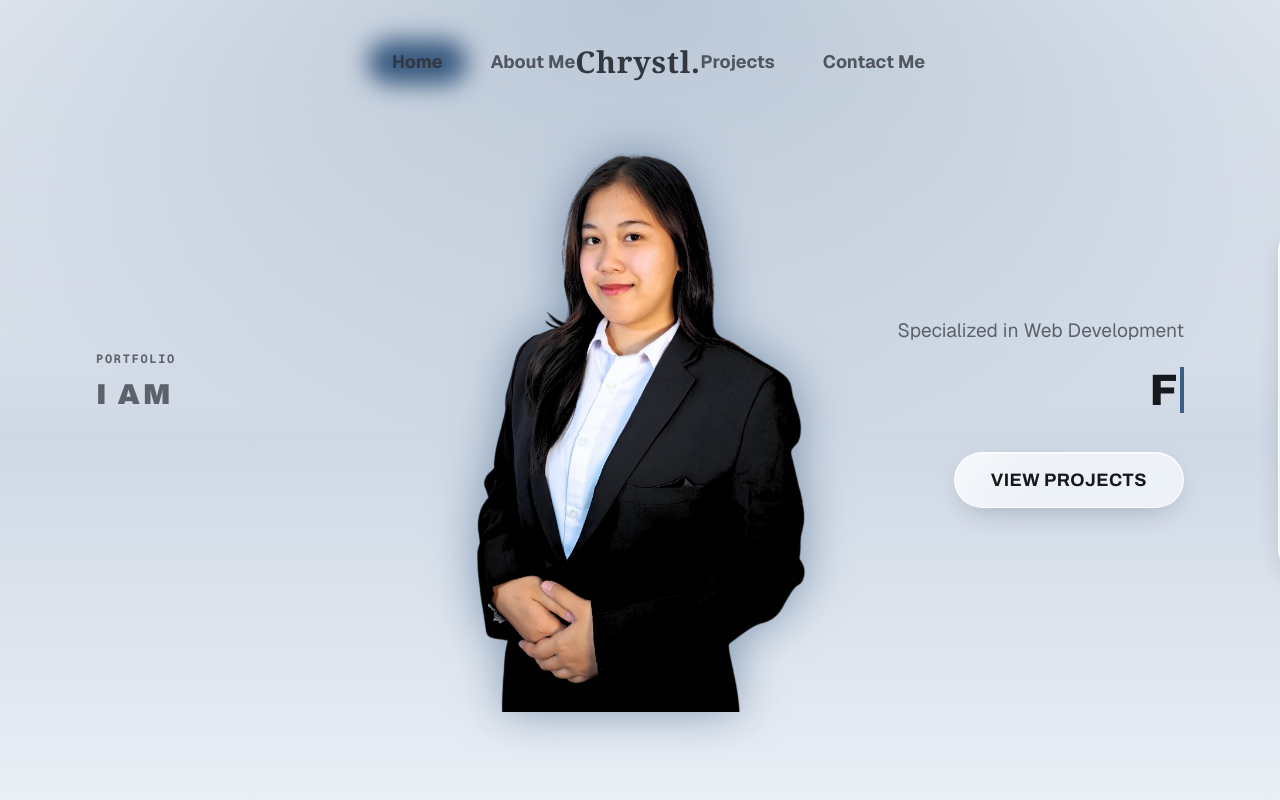
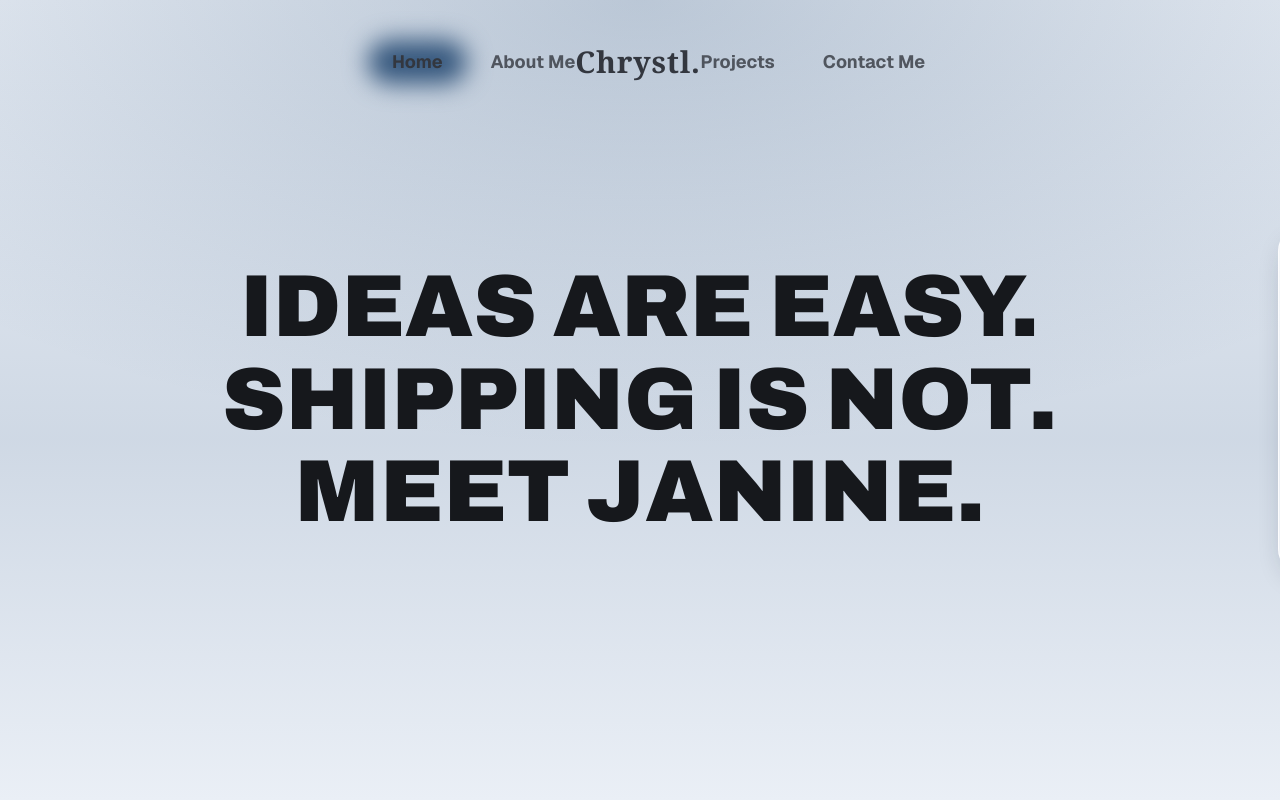
Before and after one commit to JanineChrystal/SE-Internship-Projects-2026, a Next.js app in the folder janine-portfolio/: page / in a window 1280 px wide. Shown: the top 800 px of the page. Built offline with nearby package versions, Linux system fonts and the light colour scheme.

Commit message:
fix(home): Replace sticky intro with load reveal and make hero timelines explicit

```diff
--- a/janine-portfolio/src/app/(home)/components/sections/hero.tsx
+++ b/janine-portfolio/src/app/(home)/components/sections/hero.tsx
@@ -32,23 +32,33 @@ const Hero = () => {
 				const right = root.querySelector(".hero-right");
 				const portrait = root.querySelector(".hero-portrait");
 
-				// Entrance plays on load, not on scroll
-				// The hero is the first thing on the page, so a scroll-driven
-				// entrance would already be finished before anyone can see it
+				// Explicit start state, then tween to natural position
+				// Using set + to rather than from means neither timeline has
+				// to guess a start value while the other is mid-flight
+				gsap.set(left, { xPercent: -35, opacity: 0 });
+				gsap.set(right, { xPercent: 35, opacity: 0 });
+				gsap.set(portrait, { scale: 1.22, opacity: 0 });
+
 				const entrance = gsap.timeline({
+					paused: true,
 					defaults: { ease: "power3.out", duration: 1 },
 				});
 
 				entrance
-					.from(left, { xPercent: -35, opacity: 0 }, 0)
-					.from(right, { xPercent: 35, opacity: 0 }, 0)
-					.from(portrait, { scale: 1.22, opacity: 0, duration: 1.2 }, 0);
+					.to(left, { xPercent: 0, opacity: 1 }, 0)
+					.to(right, { xPercent: 0, opacity: 1 }, 0)
+					.to(portrait, { scale: 1, opacity: 1, duration: 1.2 }, 0);
 
-				// Exit is the reverse of the entrance, scrubbed across the
-				// hero scrolling out of view
-				// fromTo with explicit endpoints keeps it fully reversible -
-				// a plain .to() records whatever value it happens to find when
-				// first activated, which can be mid-entrance
+				const entranceTrigger = ScrollTrigger.create({
+					trigger: root,
+					start: "top 80%",
+					onEnter: () => entrance.play(),
+					onLeaveBack: () => entrance.reverse(),
+				});
+
+				// Exit is the reverse of the entrance, scrubbed while the hero
+				// scrolls out of view. immediateRender false keeps it from
+				// overwriting the entrance before it is needed
 				const exit = gsap.timeline({
 					defaults: { ease: "none", immediateRender: false },
 					scrollTrigger: {
@@ -80,6 +90,7 @@ const Hero = () => {
 					);
 
 				return () => {
+					entranceTrigger.kill();
 					entrance.kill();
 					exit.scrollTrigger?.kill();
 				};
@@ -101,9 +112,9 @@ const Hero = () => {
 			<div className="w-full grid grid-cols-1 md:grid-cols-[minmax(0,1fr)_minmax(0,1.2fr)_minmax(0,1fr)] gap-10 md:gap-6 items-center">
 				{/* Left - identity */}
 				<div className="hero-left flex flex-col text-center md:text-left z-10">
-					<span className="eyebrow mb-3">Portfolio</span>
-					<h1 className="text-h1 font-black uppercase leading-none text-ink-strong">
-						<span className="block text-[0.45em] tracking-widest text-ink-muted">
+					<span className="eyebrow mb-4 text-sm">Portfolio</span>
+					<h1 className="font-black uppercase leading-[0.95] text-ink-strong text-[clamp(2.75rem,5.5vw,5rem)]">
+						<span className="block text-[0.4em] tracking-[0.2em] text-ink-muted mb-1">
 							I am
 						</span>
 						<LetterSwap text={HERO_NAME} className="text-gradient-accent" />
--- /dev/null
+++ b/janine-portfolio/src/app/(home)/components/sections/intro-reveal.tsx
@@ -0,0 +1,73 @@
+"use client";
+
+import { useEffect, useRef } from "react";
+import { gsap } from "@/lib/gsap";
+import { scrollToPosition } from "@/lib/scroll";
+import { INTRO_LINES, INTRO_SKIP_LABEL } from "../../constants/intro";
+
+// 3D text reveal - lines roll up in depth on load
+// Deliberately not scroll-driven: position sticky does not work
+// inside ScrollSmoother, and this is the first screen of the site
+const IntroReveal = () => {
+	const rootRef = useRef<HTMLElement>(null);
+
+	useEffect(() => {
+		const root = rootRef.current;
+		if (!root) {
+			return;
+		}
+
+		const ctx = gsap.context(() => {
+			const mm = gsap.matchMedia();
+
+			mm.add("(prefers-reduced-motion: no-preference)", () => {
+				const words = root.querySelectorAll<HTMLElement>(".intro-word");
+
+				// Plays on load, not on scroll
+				// This is the first screen of the site, so scroll progress is
+				// zero here - a scrubbed reveal would leave visitors landing
+				// on a blank page
+				const reveal = gsap.timeline({ delay: 0.15 });
+
+				reveal.from(words, {
+					rotateX: -85,
+					y: "0.4em",
+					opacity: 0,
+					duration: 0.9,
+					ease: "power3.out",
+					stagger: 0.28,
+				});
+
+				return () => reveal.kill();
+			});
+
+			return () => mm.revert();
+		}, rootRef);
+
+		return () => ctx.revert();
+	}, []);
+
+	// Jump past the intro to the hero
+	const skipIntro = () => {
+		scrollToPosition("#hero", true);
+	};
+
+	return (
+		<section
+			ref={rootRef}
+			id="intro"
+			aria-label="Introduction"
+			className="relative w-full min-h-screen flex flex-col items-center justify-center px-6 text-center"
+		>
+			<p className="intro-copy font-display font-black uppercase text-ink-strong leading-[1.05] text-[clamp(2rem,7vw,5.5rem)]">
+				{INTRO_LINES.map((line) => (
+					<span key={line} className="block intro-word">
+						{line}
+					</span>
+				))}
+			</p>
+		</section>
+	);
+};
+
+export default IntroReveal;
--- /dev/null
+++ b/janine-portfolio/src/app/(home)/constants/intro.ts
@@ -0,0 +1,9 @@
+// Intro reveal copy - one array entry per line
+// Placeholder until the final line is written; edit here only
+export const INTRO_LINES: string[] = [
+	"Ideas are easy.",
+	"Shipping is not.",
+	"Meet Janine.",
+];
+
+export const INTRO_SKIP_LABEL = "Skip intro";
--- a/janine-portfolio/src/app/(home)/page.tsx
+++ b/janine-portfolio/src/app/(home)/page.tsx
@@ -1,5 +1,6 @@
 import type { Metadata } from "next";
 import Hero from "./components/sections/hero";
+import IntroReveal from "./components/sections/intro-reveal";
 import ProjectTeaser from "./components/sections/project-teaser";
 
 export const metadata: Metadata = {
@@ -16,6 +17,7 @@ export const metadata: Metadata = {
 const HomePage = () => {
 	return (
 		<div className="w-full">
+			<IntroReveal />
 			<Hero />
 			<ProjectTeaser />
 		</div>
--- a/janine-portfolio/src/app/globals.css
+++ b/janine-portfolio/src/app/globals.css
@@ -381,6 +381,19 @@
 }
 
 /* ============================================================
+   INTRO REVEAL
+   Perspective on the block so each line rotates in depth
+   ============================================================ */
+.intro-copy {
+	perspective: 900px;
+}
+
+.intro-word {
+	transform-style: preserve-3d;
+	will-change: transform, opacity;
+}
+
+/* ============================================================
    LETTER SWAP
    Each character is a two-faced edge rolling on the X axis.
    Requires line-height 1 so translateZ(0.5em) is half the height.
```
